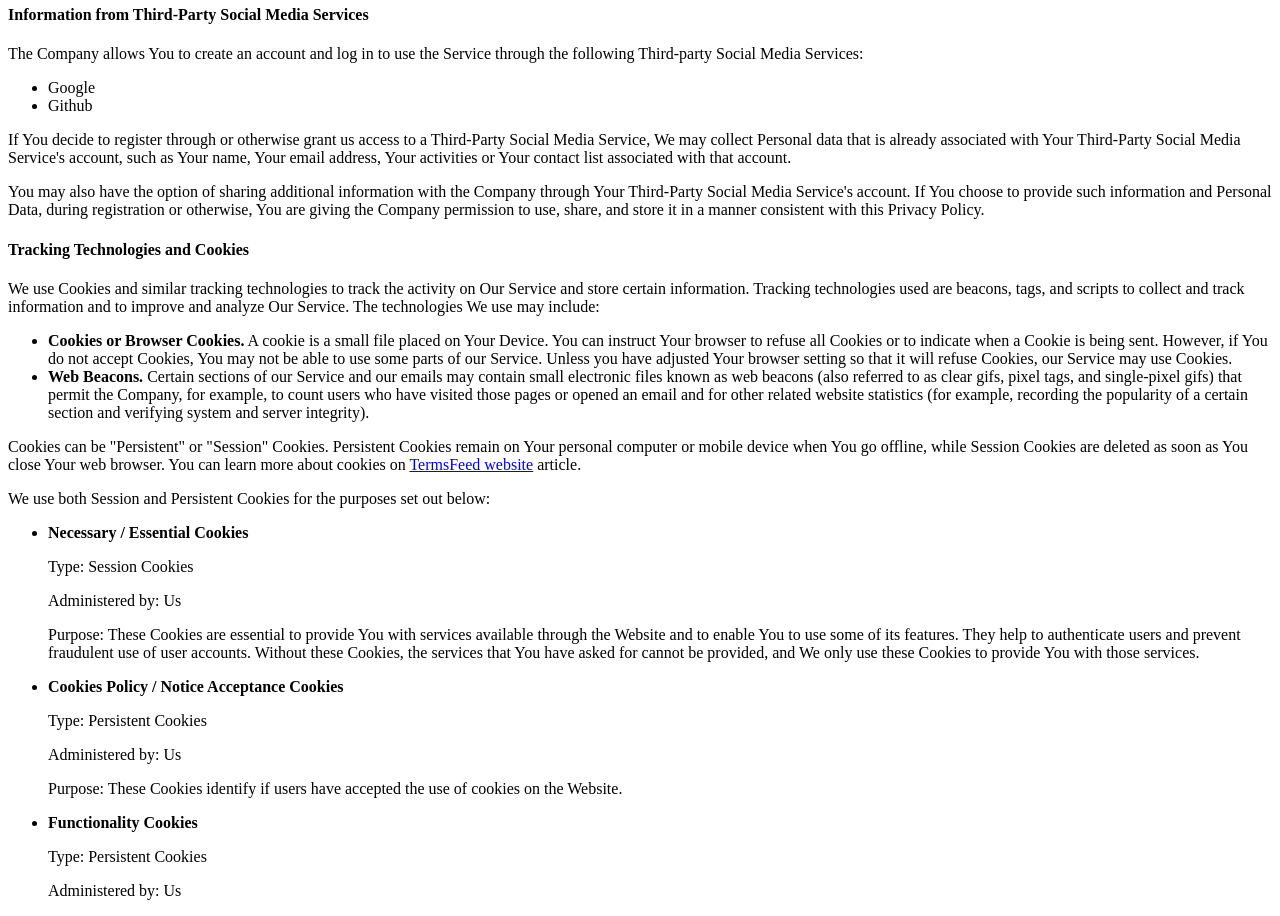
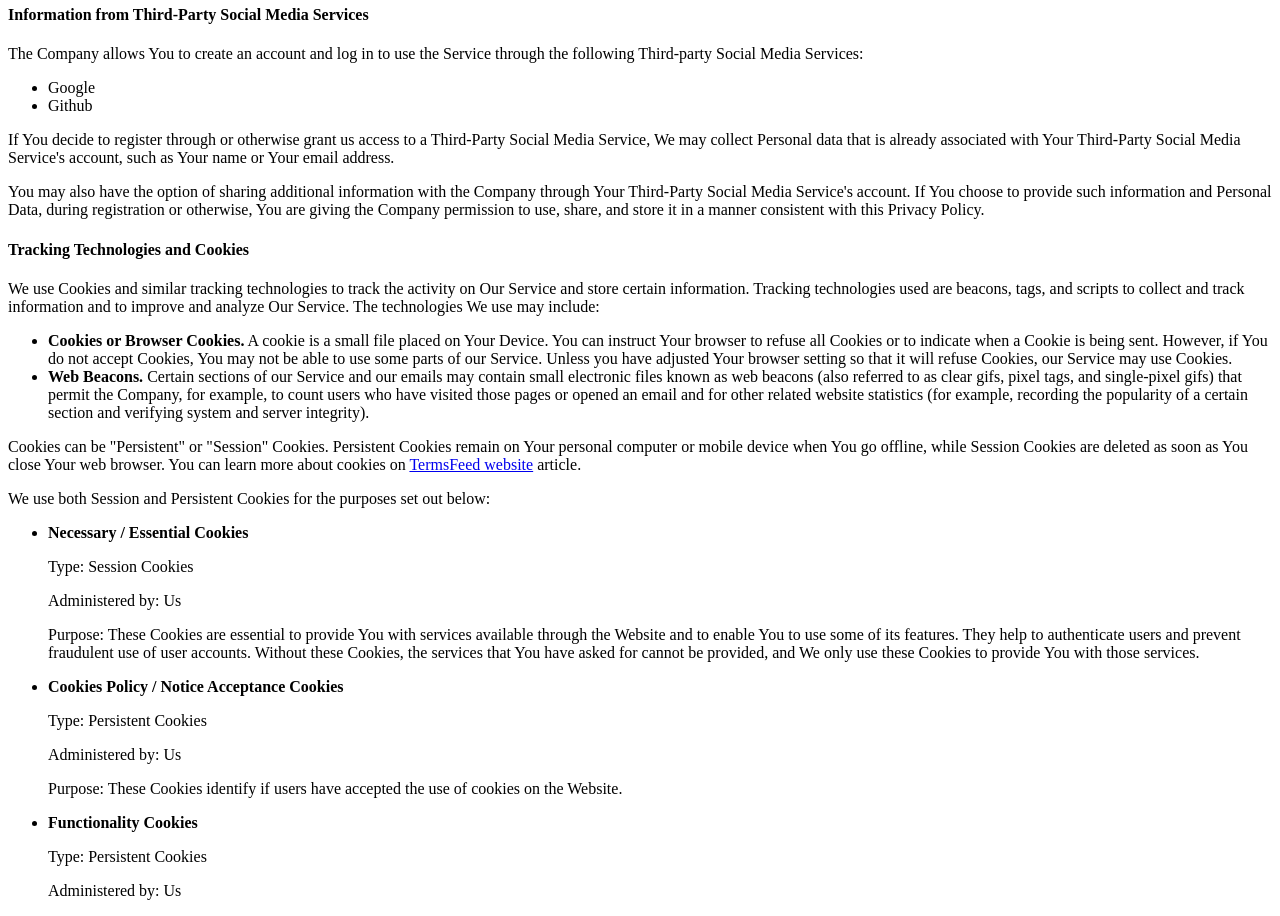
Before and after one commit to Akademiaapp/website, a SvelteKit app: page /privacy-policy in a window 1280 px wide. Shown: the part 1480-2396 px from the top of the page. Built offline with nearby package versions, Linux system fonts and the light colour scheme.

Commit message:
Update Third-Party Social Media Service data collection in privacy policy

```diff
--- a/src/routes/privacy-policy/+page.svelte
+++ b/src/routes/privacy-policy/+page.svelte
@@ -77,7 +77,7 @@
 <li>Google</li>
 <li>Github</li>
 </ul>
-<p>If You decide to register through or otherwise grant us access to a Third-Party Social Media Service, We may collect Personal data that is already associated with Your Third-Party Social Media Service's account, such as Your name, Your email address, Your activities or Your contact list associated with that account.</p>
+<p>If You decide to register through or otherwise grant us access to a Third-Party Social Media Service, We may collect Personal data that is already associated with Your Third-Party Social Media Service's account, such as Your name or Your email address.</p>
 <p>You may also have the option of sharing additional information with the Company through Your Third-Party Social Media Service's account. If You choose to provide such information and Personal Data, during registration or otherwise, You are giving the Company permission to use, share, and store it in a manner consistent with this Privacy Policy.</p>
 <h4>Tracking Technologies and Cookies</h4>
 <p>We use Cookies and similar tracking technologies to track the activity on Our Service and store certain information. Tracking technologies used are beacons, tags, and scripts to collect and track information and to improve and analyze Our Service. The technologies We use may include:</p>
```
